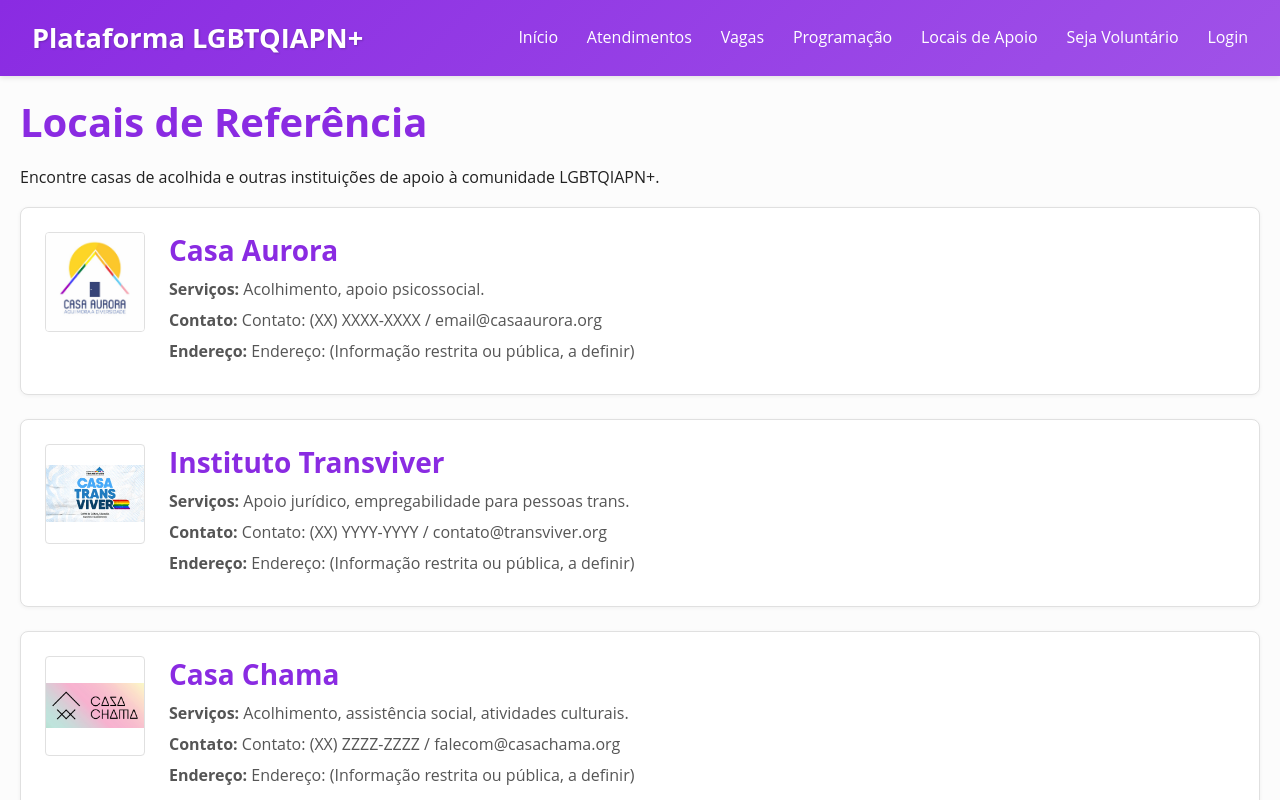
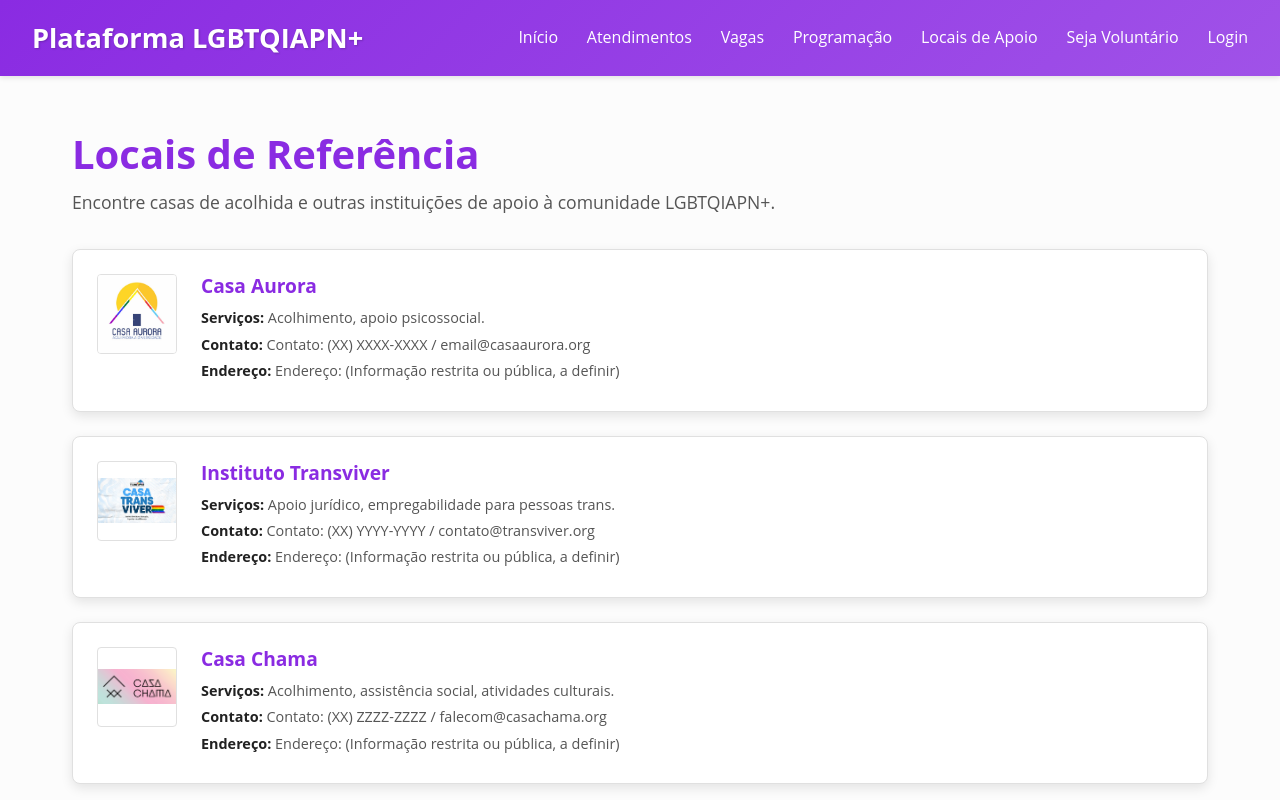
Before and after one commit to Matheusfreitasr/Acolhe, a React (Vite) app: page /locais-referencia in a window 1280 px wide. Shown: the top 800 px of the page. Built offline with nearby package versions, Linux system fonts and the light colour scheme.

Commit message:
deixando resposivo

```diff
--- a/src/pages/LocaisReferenciaPage.tsx
+++ b/src/pages/LocaisReferenciaPage.tsx
@@ -6,47 +6,119 @@ import logoCasaAurora from '../assets/casa_aurora.png';
 import logoTransviver from '../assets/casa_transviver.png';
 import logoCasaChama from '../assets/casa_chama.png';
 
+// Container for the page content (Consistent with other pages)
+const PageContainer = styled.div`
+  padding: 2rem;
+  max-width: 1200px;
+  margin: 0 auto;
+
+  h1 {
+    margin-bottom: 0.5rem;
+    color: ${props => props.theme.colors.primary};
+  }
+
+  > p { // Target the main description paragraph
+    margin-bottom: 2rem;
+    color: ${props => props.theme.colors.textLight};
+    font-size: 1.1rem;
+  }
+
+  @media (max-width: ${props => props.theme.breakpoints.tablet}) {
+    padding: 1.5rem;
+    h1 { font-size: 1.8rem; }
+    > p { font-size: 1rem; margin-bottom: 1.5rem; }
+  }
+
+  @media (max-width: ${props => props.theme.breakpoints.mobile}) {
+    padding: 1rem;
+    h1 { font-size: 1.6rem; }
+    > p { font-size: 0.95rem; margin-bottom: 1rem; }
+  }
+`;
+
+// Grid container for location cards
+const LocationsGrid = styled.div`
+  display: grid;
+  // Using 1fr for single column, adjust if multiple columns are desired on larger screens
+  grid-template-columns: 1fr;
+  gap: 1.5rem;
+
+  // Example: If you want 2 columns on tablet and above:
+  // @media (min-width: ${props => props.theme.breakpoints.tablet}) {
+  //   grid-template-columns: repeat(2, 1fr);
+  // }
+`;
+
+// Refined Location Card
 const LocationCard = styled.div`
   border: 1px solid ${props => props.theme.colors.border};
   padding: 1.5rem;
-  margin-bottom: 1.5rem;
+  // Removed margin-bottom, handled by grid gap
   border-radius: 8px;
-  background-color: #fff;
-  box-shadow: 0 1px 4px rgba(0, 0, 0, 0.05);
+  background-color: ${props => props.theme.colors.progressWhite};
+  box-shadow: ${props => props.theme.shadows.card};
   display: flex;
   gap: 1.5rem;
+  align-items: flex-start; // Align items to the top
+  transition: transform 0.2s ease, box-shadow 0.2s ease;
 
-  @media (max-width: ${props => props.theme.breakpoints.mobile}) {
-    flex-direction: column;
+  &:hover {
+    transform: translateY(-3px);
+    box-shadow: 0 6px 12px rgba(0,0,0,0.1);
   }
 
   img {
-    width: 100px;
-    height: 100px;
+    width: 80px; // Slightly smaller image
+    height: 80px;
     object-fit: contain;
     border-radius: 4px;
     border: 1px solid ${props => props.theme.colors.border};
+    flex-shrink: 0; // Prevent image from shrinking
   }
 
-  div {
+  .location-details {
     flex: 1;
   }
 
   h3 {
     margin-top: 0;
     margin-bottom: 0.5rem;
+    font-size: 1.2rem;
     color: ${props => props.theme.colors.primary};
   }
 
   p {
-    margin-bottom: 0.25rem;
+    margin-bottom: 0.3rem;
     color: ${props => props.theme.colors.textLight};
+    font-size: 0.9rem;
+    line-height: 1.5;
+  }
+
+  p strong {
+      color: ${props => props.theme.colors.text};
+  }
+
+  @media (max-width: ${props => props.theme.breakpoints.mobile}) {
+    flex-direction: column; // Stack image and details vertically
+    align-items: center; // Center items when stacked
+    text-align: center; // Center text
+    padding: 1rem;
+    gap: 1rem;
+
+    img {
+        width: 70px;
+        height: 70px;
+        margin-bottom: 0.5rem; // Add space below image
+    }
+
+    h3 { font-size: 1.1rem; }
+    p { font-size: 0.85rem; }
   }
 `;
 
 const MapPlaceholder = styled.div`
-    height: 400px;
-    background-color: ${props => props.theme.colors.progressWhite};
+    height: 350px; // Adjusted height
+    background-color: ${props => props.theme.colors.lightGray};
     border: 1px dashed ${props => props.theme.colors.border};
     display: flex;
     align-items: center;
@@ -55,6 +127,13 @@ const MapPlaceholder = styled.div`
     font-style: italic;
     margin-top: 2rem;
     border-radius: 8px;
+    text-align: center;
+    padding: 1rem;
+
+    @media (max-width: ${props => props.theme.breakpoints.mobile}) {
+        height: 250px;
+        font-size: 0.9rem;
+    }
 `;
 
 const LocaisReferenciaPage: React.FC = () => {
@@ -84,28 +163,20 @@ const LocaisReferenciaPage: React.FC = () => {
         contact: 'Contato: (XX) ZZZZ-ZZZZ / falecom@casachama.org',
         address: 'Endereço: (Informação restrita ou pública, a definir)',
     },
-    // --- Adicione outros locais aqui, usando placeholderLogo ou logos específicos ---
-    // Exemplo:
-    // {
-    //   id: 4,
-    //   name: 'Outro Local',
-    //   logo: placeholderLogo,
-    //   services: 'Serviços diversos.',
-    //   contact: 'Contato: ...',
-    //   address: 'Endereço: ...',
-    // },
+    // Add more locations here
   ];
 
   return (
     <MainLayout>
+      <PageContainer>
         <h1>Locais de Referência</h1>
         <p>Encontre casas de acolhida e outras instituições de apoio à comunidade LGBTQIAPN+.</p>
 
-      <div>
+        <LocationsGrid>
           {locations.map(location => (
             <LocationCard key={location.id}>
               <img src={location.logo} alt={`Logo ${location.name}`} />
-            <div>
+              <div className="location-details">
                 <h3>{location.name}</h3>
                 <p><strong>Serviços:</strong> {location.services}</p>
                 <p><strong>Contato:</strong> {location.contact}</p>
@@ -114,13 +185,13 @@ const LocaisReferenciaPage: React.FC = () => {
               </div>
             </LocationCard>
           ))}
-      </div>
+        </LocationsGrid>
 
         {/* Placeholder for interactive map */}
         <MapPlaceholder>
           Área reservada para Mapa Interativo (Integração futura com Leaflet/Mapbox)
         </MapPlaceholder>
-
+      </PageContainer>
     </MainLayout>
   );
 };
```
Also changed, not shown: src/pages/VagasPage.tsx (indentation only). Lines whose indentation alone changed are shown as unchanged.
